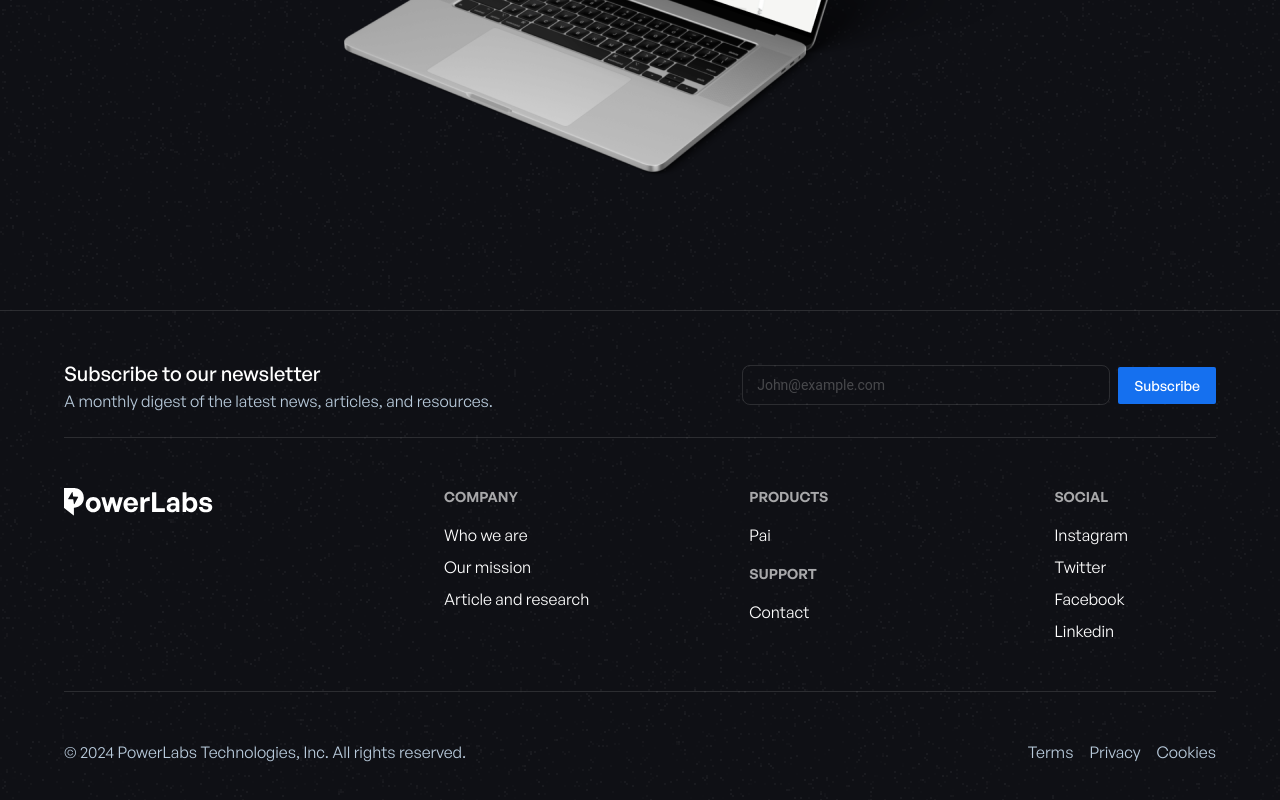
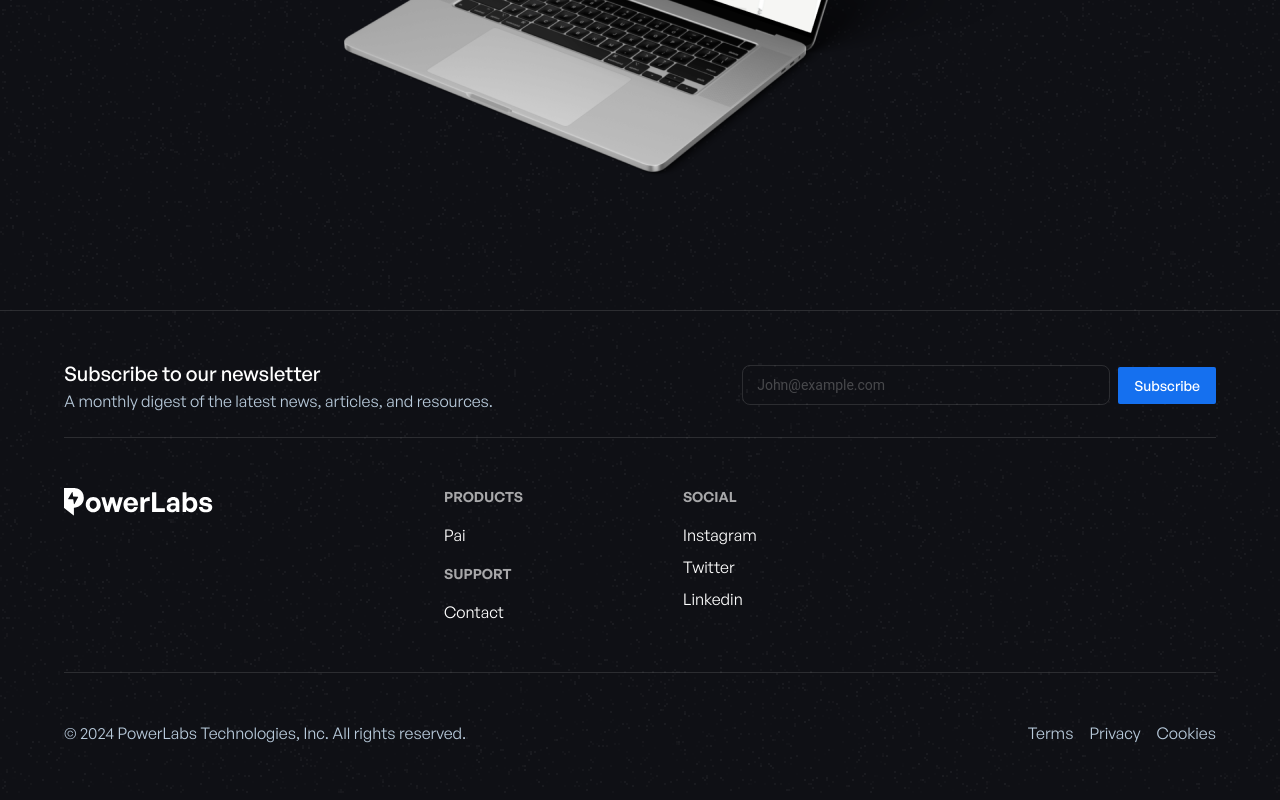
Before and after one commit to Jcolejeff/pai, a React (Vite) app: page /about in a window 1280 px wide. Shown: the part 6861-7661 px from the top of the page. Built offline with nearby package versions, Linux system fonts and the light colour scheme; no server answers.

Commit message:
chore: Update npm dependencies and styles for landing page

```diff
--- a/src/components/footer.jsx
+++ b/src/components/footer.jsx
@@ -39,7 +39,7 @@ export default function Footer() {
 						/>
 					</div>
 					<div className="lg:gap-[10rem] gap-[2rem] lg:mt-0 mt-[2rem] grid grid-cols-2 lg:grid-cols-3">
-						<div>
+						{/* <div>
 							<p className="text-[#FFFFFFA3] text-[0.875rem] font-semibold">
 								COMPANY
 							</p>
@@ -54,7 +54,7 @@ export default function Footer() {
 									<li>Article and research</li>
 								</>
 							</ul>
-						</div>
+						</div> */}
 						<div>
 							<div>
 								<p className="text-[#FFFFFFA3] text-[0.875rem] font-semibold">
@@ -86,9 +86,7 @@ export default function Footer() {
 								<Link to="https://x.com/Powerlabshq">
 									<li>Twitter</li>
 								</Link>
-								<Link to="">
-									<li>Facebook</li>
-								</Link>
+
 								<Link to="https://www.linkedin.com/company/powerlabstech/">
 									<li>Linkedin</li>
 								</Link>
--- a/src/pages/landingPage/data.jsx
+++ b/src/pages/landingPage/data.jsx
@@ -24,7 +24,7 @@ export const features = [
 		title: "Energy Analytics",
 		subtitle: "Track energy usage and availability patterns ",
 		description:
-      "Understand your historical power supply patterns, see them change in real-time, and be able to proactively manage your energy consumption such as outages before they occur",
+			"Understand your historical power supply patterns, see them change in real-time, and be able to proactively manage your energy consumption.",
 	},
 	{
 		image: "/assets/landingPageAssets/Optimization.png",
```
Lines whose indentation alone changed are shown as unchanged.
